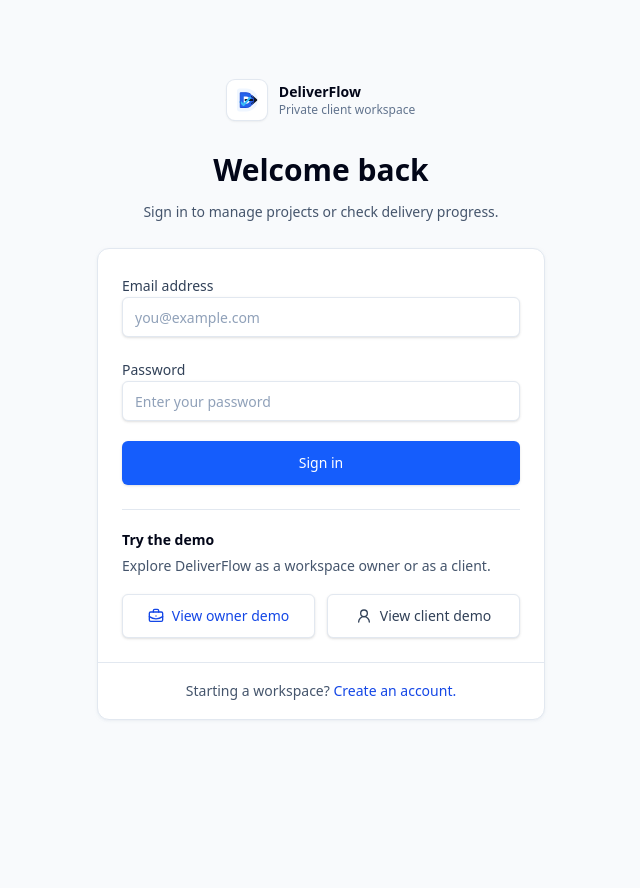
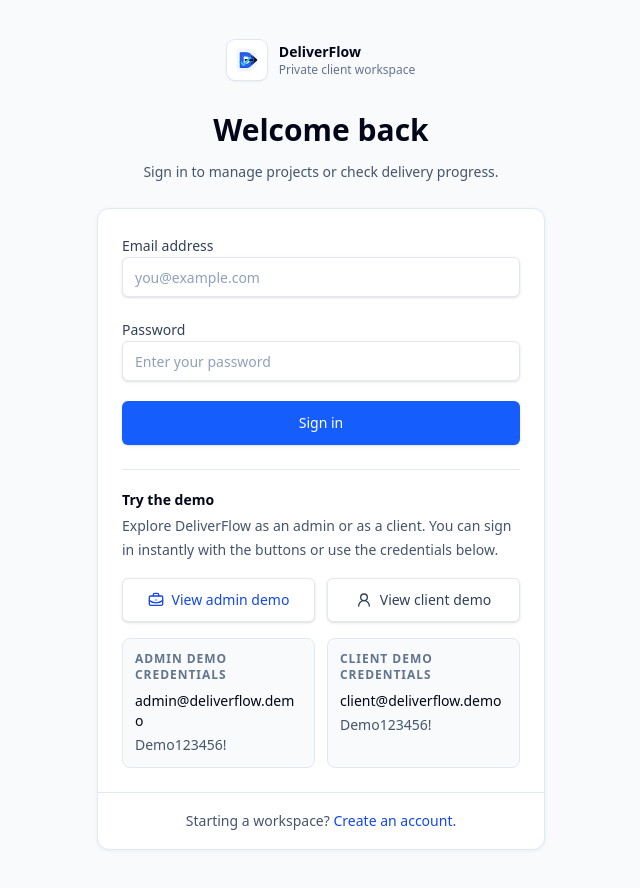
Before and after one commit to skerdiD/deliver-flow, a Next.js app: page /login in a window 1280 px wide. Shown: the whole page, without its empty margins (319-959 px from the left). Before the commit the page ends 800 px from the top, so only its background shows below. Built offline with nearby package versions, Linux system fonts and the light colour scheme; no server answers.

Commit message:
restore working admin and client demo credentials with seeded data

```diff
--- a/src/app/login/login-form.tsx
+++ b/src/app/login/login-form.tsx
@@ -1,7 +1,12 @@
 "use client";
 
 import { zodResolver } from "@hookform/resolvers/zod";
-import { AlertCircle, BriefcaseBusiness, Loader2, UserRound } from "lucide-react";
+import {
+  AlertCircle,
+  BriefcaseBusiness,
+  Loader2,
+  UserRound,
+} from "lucide-react";
 import Link from "next/link";
 import { useRouter, useSearchParams } from "next/navigation";
 import { useState } from "react";
@@ -9,10 +14,12 @@ import { useForm } from "react-hook-form";
 
 import { routes } from "@/config/routes";
 import { demoLoginAction } from "@/features/auth/actions";
+import { loginSchema, type LoginValues } from "@/features/auth/auth-validation";
 import {
-  loginSchema,
-  type LoginValues,
-} from "@/features/auth/auth-validation";
+  DEMO_ADMIN_EMAIL,
+  DEMO_CLIENT_EMAIL,
+  DEMO_SHARED_PASSWORD,
+} from "@/lib/demo";
 import { createSupabaseBrowserClient } from "@/lib/supabase/browser";
 import { Alert, AlertDescription } from "@/components/ui/alert";
 import { Button } from "@/components/ui/button";
@@ -59,7 +66,7 @@ export function LoginForm() {
     }
 
     if (error === "demo_unavailable") {
-      return "Demo login is not configured yet. Add the demo credentials to the server environment.";
+      return "Demo login is not available right now. Use the credentials below or try the demo buttons again in a moment.";
     }
 
     if (error === "demo_signin_failed") {
@@ -219,11 +226,15 @@ export function LoginForm() {
               Try the demo
             </h2>
             <p className="text-sm leading-6 text-slate-600">
-              Explore DeliverFlow as a workspace owner or as a client.
+              Explore DeliverFlow as an admin or as a client. You can sign in
+              instantly with the buttons or use the credentials below.
             </p>
           </div>
 
-          <form action={demoLoginAction} className="mt-4 grid gap-3 sm:grid-cols-2">
+          <form
+            action={demoLoginAction}
+            className="mt-4 grid gap-3 sm:grid-cols-2"
+          >
             <Button
               type="submit"
               name="role"
@@ -232,7 +243,7 @@ export function LoginForm() {
               className="h-11 border-blue-200 text-blue-700 hover:bg-blue-50 hover:text-blue-800"
             >
               <BriefcaseBusiness className="size-4" />
-              View owner demo
+              View admin demo
             </Button>
             <Button
               type="submit"
@@ -245,6 +256,32 @@ export function LoginForm() {
               View client demo
             </Button>
           </form>
+
+          <div className="mt-4 grid gap-3 sm:grid-cols-2">
+            <div className="rounded-lg border border-slate-200 bg-slate-50 p-3">
+              <p className="text-xs font-semibold uppercase tracking-[0.08em] text-slate-500">
+                Admin demo credentials
+              </p>
+              <p className="mt-2 break-all text-sm font-medium text-slate-950">
+                {DEMO_ADMIN_EMAIL}
+              </p>
+              <p className="mt-1 text-sm text-slate-600">
+                {DEMO_SHARED_PASSWORD}
+              </p>
+            </div>
+
+            <div className="rounded-lg border border-slate-200 bg-slate-50 p-3">
+              <p className="text-xs font-semibold uppercase tracking-[0.08em] text-slate-500">
+                Client demo credentials
+              </p>
+              <p className="mt-2 break-all text-sm font-medium text-slate-950">
+                {DEMO_CLIENT_EMAIL}
+              </p>
+              <p className="mt-1 text-sm text-slate-600">
+                {DEMO_SHARED_PASSWORD}
+              </p>
+            </div>
+          </div>
         </div>
       </CardContent>
 
--- a/src/db/reset-demo.ts
+++ b/src/db/reset-demo.ts
@@ -23,6 +23,11 @@ import {
   tasks,
   workspaces,
 } from "@/db/schema";
+import {
+  DEMO_ADMIN_EMAIL,
+  DEMO_CLIENT_EMAIL,
+  DEMO_WORKSPACE_SLUG,
+} from "@/lib/demo";
 
 const connectionString = process.env.DIRECT_URL ?? process.env.DATABASE_URL;
 
@@ -42,14 +47,7 @@ const demoProjectSlugs = [
   "demo-ai-support-workflow",
 ];
 
-function getDemoEmail(name: "DEMO_OWNER_EMAIL" | "DEMO_CLIENT_EMAIL") {
-  return process.env[name]?.trim().toLowerCase();
-}
-
-const demoProfileEmails = [
-  getDemoEmail("DEMO_OWNER_EMAIL"),
-  getDemoEmail("DEMO_CLIENT_EMAIL"),
-].filter((email): email is string => Boolean(email));
+const demoProfileEmails = [DEMO_ADMIN_EMAIL, DEMO_CLIENT_EMAIL];
 
 async function main() {
   console.log("Resetting DeliverFlow demo data...");
@@ -126,7 +124,7 @@ async function main() {
     }
   }
 
-  await db.delete(workspaces).where(like(workspaces.slug, "deliverflow-demo"));
+  await db.delete(workspaces).where(like(workspaces.slug, DEMO_WORKSPACE_SLUG));
 
   console.log(
     `Removed ${projectIds.length} demo projects, ${clientIds.length} demo clients, and ${profileIds.length} demo profiles.`,
--- a/src/db/seed.ts
+++ b/src/db/seed.ts
@@ -22,7 +22,14 @@ import {
   tasks,
   workspaces,
 } from "@/db/schema";
-import { createSupabaseAdminClient } from "@/lib/supabase/admin";
+import {
+  DEMO_ADMIN_EMAIL,
+  DEMO_CLIENT_EMAIL,
+  DEMO_SHARED_PASSWORD,
+  DEMO_WORKSPACE_ID,
+  DEMO_WORKSPACE_SLUG,
+} from "@/lib/demo";
+import { createSupabaseAdminClient } from "@/lib/supabase/admin-client";
 
 const connectionString = process.env.DIRECT_URL ?? process.env.DATABASE_URL;
 
@@ -36,30 +43,20 @@ const client = postgres(connectionString, {
 
 const db = drizzle(client);
 
-function getRequiredSeedEnv(name: string) {
-  const value = process.env[name]?.trim();
-
-  if (!value) {
-    throw new Error(`Missing ${name}. Add it to .env.local before seeding.`);
-  }
-
-  return value;
-}
-
 const demoEmails = {
-  owner: getRequiredSeedEnv("DEMO_OWNER_EMAIL").toLowerCase(),
-  client: getRequiredSeedEnv("DEMO_CLIENT_EMAIL").toLowerCase(),
+  owner: DEMO_ADMIN_EMAIL,
+  client: DEMO_CLIENT_EMAIL,
   northwind: "northwind@deliverflow.demo",
 } as const;
 
 const demoPasswords = {
-  owner: getRequiredSeedEnv("DEMO_OWNER_PASSWORD"),
-  client: getRequiredSeedEnv("DEMO_CLIENT_PASSWORD"),
+  owner: DEMO_SHARED_PASSWORD,
+  client: DEMO_SHARED_PASSWORD,
 } as const;
 
 const ids = {
   workspaces: {
-    demo: "00000000-0000-4000-8000-000000000001",
+    demo: DEMO_WORKSPACE_ID,
   },
   clients: {
     acmeStudio: "11111111-1111-4111-8111-111111111111",
@@ -254,7 +251,7 @@ async function main() {
     .values({
       id: ids.workspaces.demo,
       name: "DeliverFlow Demo Workspace",
-      slug: "deliverflow-demo",
+      slug: DEMO_WORKSPACE_SLUG,
     })
     .onConflictDoUpdate({
       target: workspaces.id,
--- a/src/features/auth/actions.ts
+++ b/src/features/auth/actions.ts
@@ -6,7 +6,11 @@ import { redirect } from "next/navigation";
 import { routes } from "@/config/routes";
 import { db } from "@/db";
 import { profiles, workspaces } from "@/db/schema";
-import { signupSchema, type SignupValues } from "@/features/auth/auth-validation";
+import {
+  signupSchema,
+  type SignupValues,
+} from "@/features/auth/auth-validation";
+import { getDemoCredentials } from "@/lib/demo";
 import { createSupabaseAdminClient } from "@/lib/supabase/admin";
 import { getDashboardPathForRole } from "@/lib/supabase/route-protection";
 import { createSupabaseServerClient } from "@/lib/supabase/server";
@@ -38,21 +42,6 @@ function slugifyWorkspaceName(value: string) {
   return slug || "workspace";
 }
 
-function getDemoCredential(role: UserRole) {
-  const emailKey =
-    role === "owner" ? "DEMO_OWNER_EMAIL" : "DEMO_CLIENT_EMAIL";
-  const passwordKey =
-    role === "owner" ? "DEMO_OWNER_PASSWORD" : "DEMO_CLIENT_PASSWORD";
-  const email = process.env[emailKey]?.trim();
-  const password = process.env[passwordKey]?.trim();
-
-  if (!email || !password) {
-    return null;
-  }
-
-  return { email, password };
-}
-
 function redirectToDemoError(
   error: "demo_unavailable" | "demo_signin_failed",
 ): never {
@@ -67,11 +56,7 @@ export async function demoLoginAction(formData: FormData) {
   }
 
   const role: UserRole = roleValue;
-  const credentials = getDemoCredential(role);
-
-  if (!credentials) {
-    redirectToDemoError("demo_unavailable");
-  }
+  const credentials = getDemoCredentials(role);
 
   const supabase = await createSupabaseServerClient();
   const {
@@ -143,8 +128,7 @@ export async function createOwnerSignupAction(
         throw new Error("profile_email_exists");
       }
 
-      const workspace =
-        existingProfile?.workspaceId
+      const workspace = existingProfile?.workspaceId
         ? (
             await tx
               .update(workspaces)
--- a/src/lib/demo.ts
+++ b/src/lib/demo.ts
@@ -1,5 +1,22 @@
 export const DEMO_WORKSPACE_SLUG = "deliverflow-demo";
 export const DEMO_WORKSPACE_ID = "00000000-0000-4000-8000-000000000001";
+export const DEMO_ADMIN_EMAIL = "admin@deliverflow.demo";
+export const DEMO_CLIENT_EMAIL = "client@deliverflow.demo";
+export const DEMO_SHARED_PASSWORD = "Demo123456!";
+
+export type DemoRole = "owner" | "client";
+
+export function getDemoCredentials(role: DemoRole) {
+  return role === "owner"
+    ? {
+        email: DEMO_ADMIN_EMAIL,
+        password: DEMO_SHARED_PASSWORD,
+      }
+    : {
+        email: DEMO_CLIENT_EMAIL,
+        password: DEMO_SHARED_PASSWORD,
+      };
+}
 
 export function isDemoWorkspaceSlug(slug: string | null | undefined) {
   return slug === DEMO_WORKSPACE_SLUG;
--- /dev/null
+++ b/src/lib/supabase/admin-client.ts
@@ -0,0 +1,15 @@
+import { createClient } from "@supabase/supabase-js";
+
+import { getSupabaseAdminEnv } from "@/lib/env";
+import type { Database } from "@/types/database";
+
+export function createSupabaseAdminClient() {
+  const env = getSupabaseAdminEnv();
+
+  return createClient<Database>(env.supabaseUrl, env.supabaseServiceRoleKey, {
+    auth: {
+      autoRefreshToken: false,
+      persistSession: false,
+    },
+  });
+}
--- a/src/lib/supabase/admin.ts
+++ b/src/lib/supabase/admin.ts
@@ -1,21 +1,3 @@
 import "server-only";
 
-import { createClient } from "@supabase/supabase-js";
-
-import { getSupabaseAdminEnv } from "@/lib/env";
-import type { Database } from "@/types/database";
-
-export function createSupabaseAdminClient() {
-  const env = getSupabaseAdminEnv();
-
-  return createClient<Database>(
-    env.supabaseUrl,
-    env.supabaseServiceRoleKey,
-    {
-      auth: {
-        autoRefreshToken: false,
-        persistSession: false,
-      },
-    },
-  );
-}
+export { createSupabaseAdminClient } from "@/lib/supabase/admin-client";
```
Lines whose indentation alone changed are shown as unchanged.
